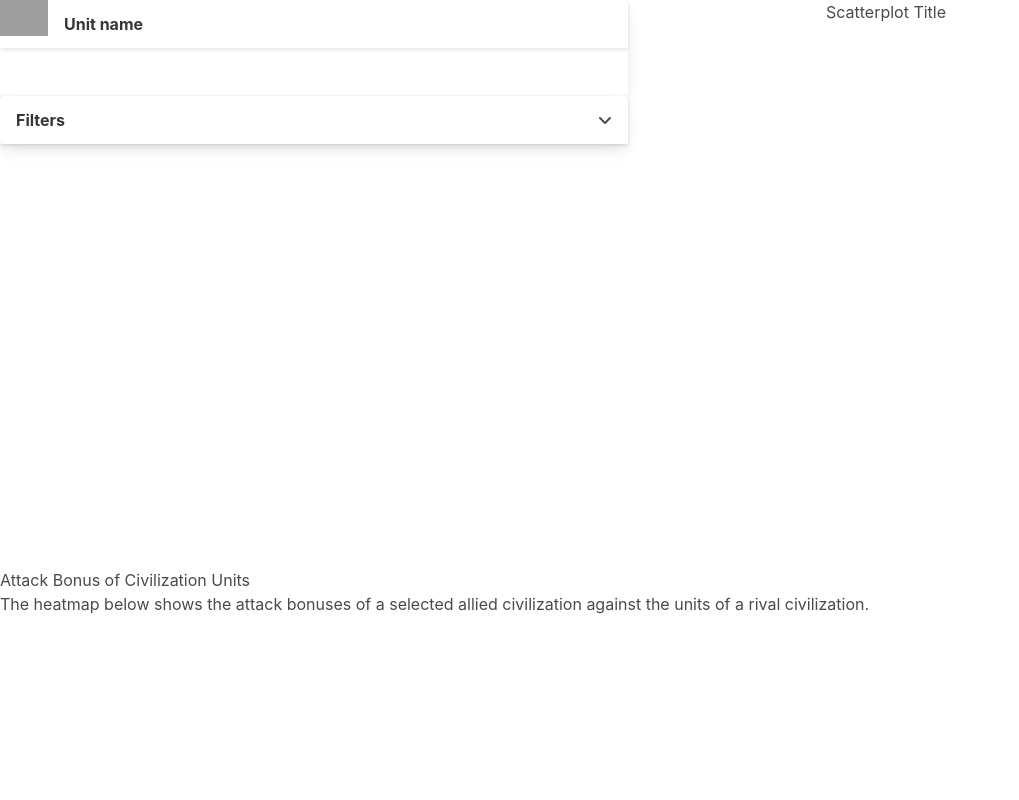
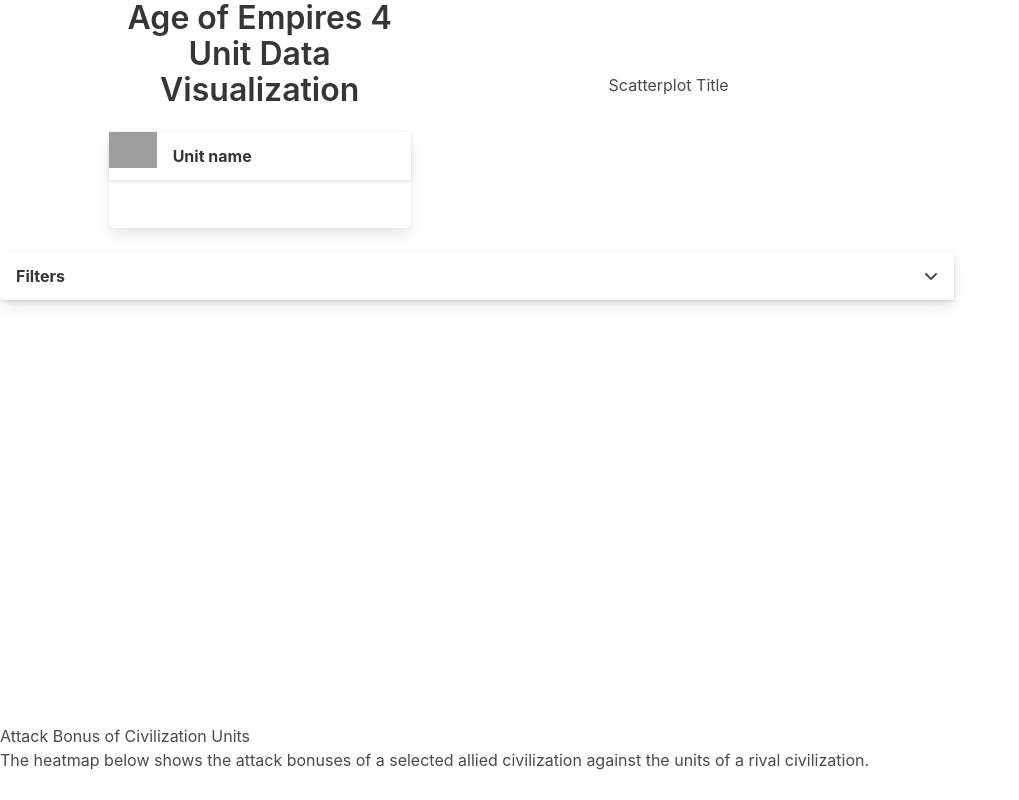
Before and after one commit to fayalalebrun/aoe4-unit-datavis, a website built with webpack: page src/index.html in a window 1280 px wide. Shown: the whole page, without its empty margins (0-1019 px from the left). Built offline with nearby package versions, Linux system fonts and the light colour scheme; grey boxes are pictures that could not be loaded; files whose address does not match are found by name.

Commit message:
Add style according to new design

```diff
--- a/src/index.html
+++ b/src/index.html
@@ -6,8 +6,10 @@
 	<meta name="viewport" content="width=device-width, initial-scale=1">
     </head>
     <body>
-      <div class="columns">
-	  <div class="column">
+	<div class="columns is-vcentered">
+	    <div class="column is-1"></div>
+	    <div class="column is-3">
+		<h1 class="title has-text-centered" > Age of Empires 4 Unit Data Visualization </h1>
 		<div class="card">
 		    <header class="card-header">
 			<figure class="image is-48x48">
@@ -21,7 +23,17 @@
 			<div id="slope"></div>
 		    </div>
 		</div>
+	    </div>
+	    <div class="column">
+		<span id="scatterplot_title">Scatterplot Title</span>
+		<div class="dropdown" id="dropdown_container_y"></div>
+		<div id="scatter"></div>
+		<div class="dropdown" id="dropdown_container_x"></div>
+	    </div>
+	</div>
 
+	<div class="columns">
+	    <div class="column is-9">
 	    <div class="card">
 		<header class="card-header">
 		    <p class="card-header-title">Filters</p>
@@ -77,12 +89,6 @@
 		</table>
 	    </div>
 	    </div>
-	  <div class="column">
-	      <span id="scatterplot_title">Scatterplot Title</span>
-	      <div class="dropdown" id="dropdown_container_y"></div>
-	      <div id="scatter"></div>
-	      <div class="dropdown" id="dropdown_container_x"></div>
-	  </div>
 	</div>
 
 	<h1>Attack Bonus of Civilization Units</h1>
```
Lines whose indentation alone changed are shown as unchanged.
